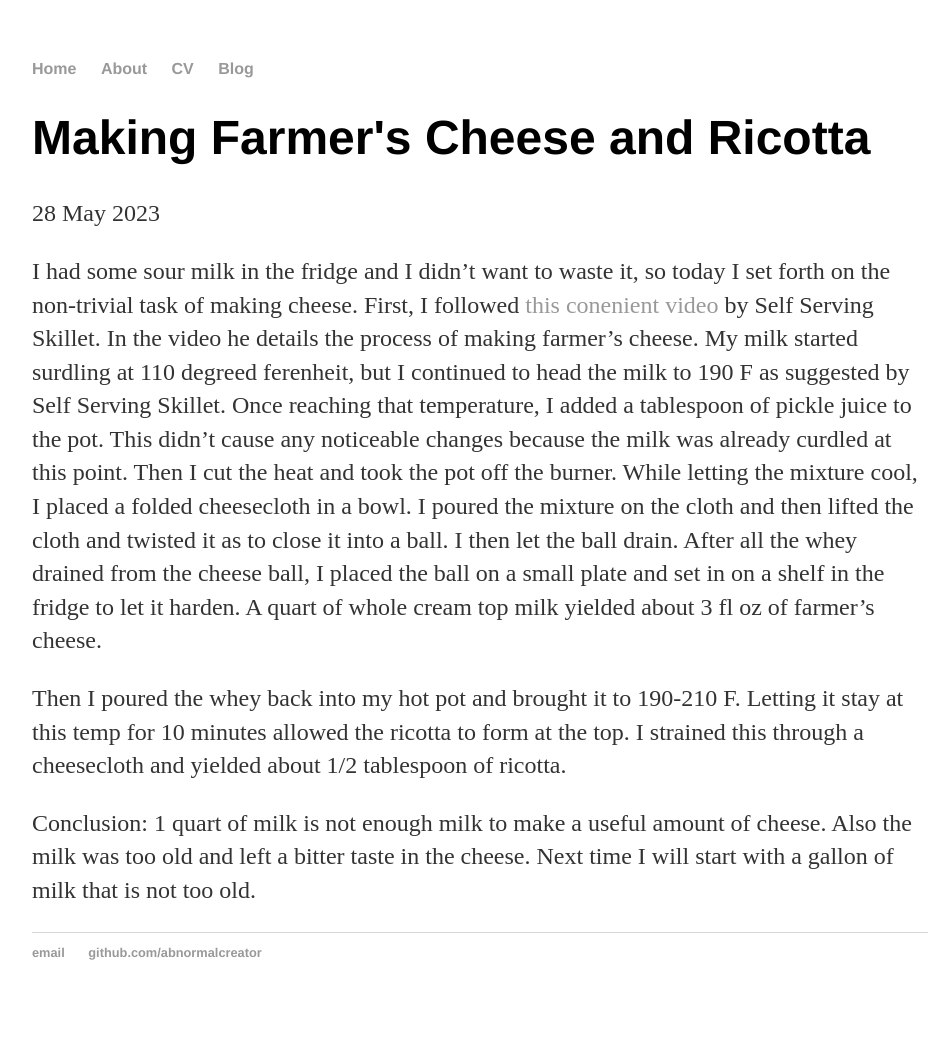
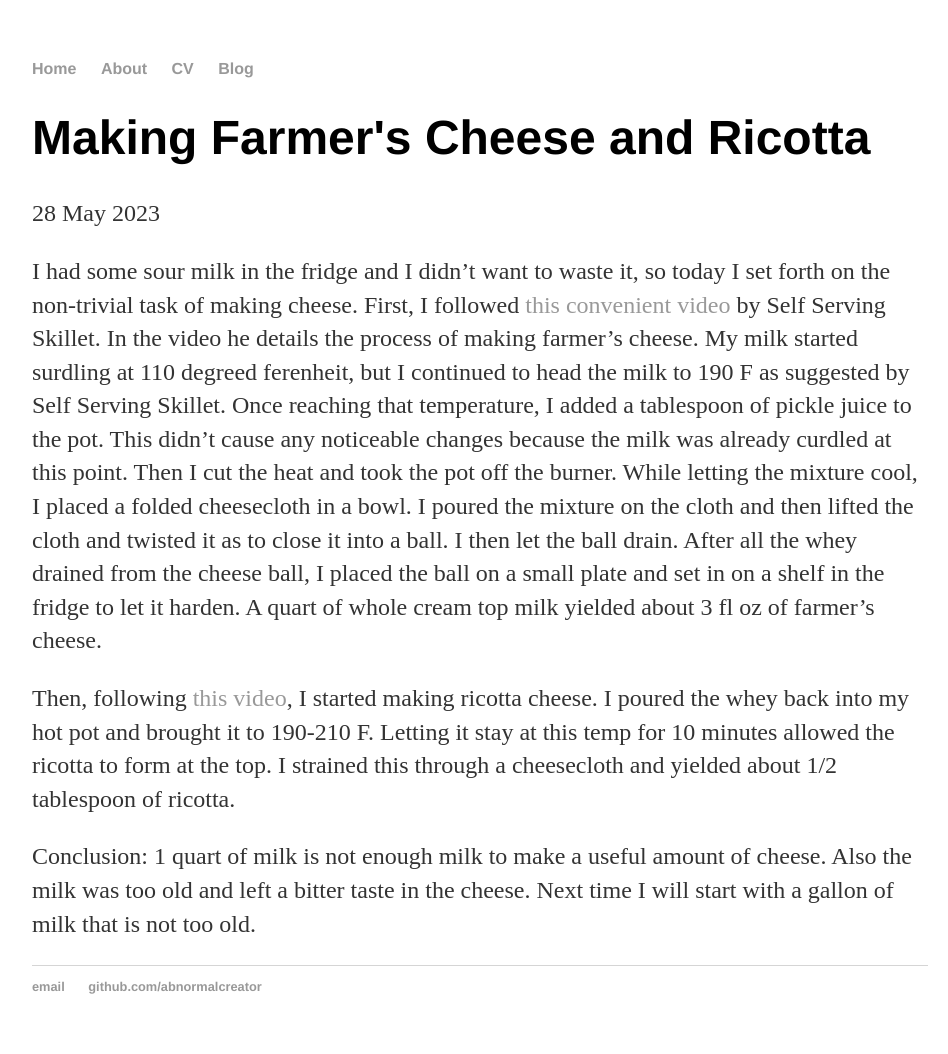
Before and after one commit to abnormalcreator/abnormalcreator.github.io, a Jekyll site: the page built from _posts/2023-05-28-cheese.md, in a window 1280 px wide. Shown: the whole page, without its empty margins (160-1108 px from the left). Built offline with Jekyll 4.4.1, drawn with Linux system fonts in a browser that asks for light colours; before the commit the page ends 1020 px from its top, so only the background shows below that.

Commit message:
Update 2023-05-28-cheese.md
changed some links

```diff
--- a/_posts/2023-05-28-cheese.md
+++ b/_posts/2023-05-28-cheese.md
@@ -4,8 +4,8 @@
 date: 2023-05-28
 ---
 
-I had some sour milk in the fridge and I didn't want to waste it, so today I set forth on the non-trivial task of making cheese. First, I followed [this conenient video](https://www.youtube.com/watch?v=TjRfDquHg94&t=371&ab_channel=SelfServingSkillet) by Self Serving Skillet. In the video he details the process of making farmer's cheese. My milk started surdling at 110 degreed ferenheit, but I continued to head the milk to 190 F as suggested by Self Serving Skillet. Once reaching that temperature, I added a tablespoon of pickle juice to the pot. This didn't cause any noticeable changes because the milk was already curdled at this point. Then I cut the heat and took the pot off the burner. While letting the mixture cool, I placed a folded cheesecloth in a bowl. I poured the mixture on the cloth and then lifted the cloth and twisted it as to close it into a ball. I then let the ball drain. After all the whey drained from the cheese ball, I placed the ball on a small plate and set in on a shelf in the fridge to let it harden. A quart of whole cream top milk yielded about 3 fl oz of farmer's cheese.
+I had some sour milk in the fridge and I didn't want to waste it, so today I set forth on the non-trivial task of making cheese. First, I followed [this convenient video](https://youtu.be/JAm7XmYognY) by Self Serving Skillet. In the video he details the process of making farmer's cheese. My milk started surdling at 110 degreed ferenheit, but I continued to head the milk to 190 F as suggested by Self Serving Skillet. Once reaching that temperature, I added a tablespoon of pickle juice to the pot. This didn't cause any noticeable changes because the milk was already curdled at this point. Then I cut the heat and took the pot off the burner. While letting the mixture cool, I placed a folded cheesecloth in a bowl. I poured the mixture on the cloth and then lifted the cloth and twisted it as to close it into a ball. I then let the ball drain. After all the whey drained from the cheese ball, I placed the ball on a small plate and set in on a shelf in the fridge to let it harden. A quart of whole cream top milk yielded about 3 fl oz of farmer's cheese.
 
-Then I poured the whey back into my hot pot and brought it to 190-210 F. Letting it stay at this temp for 10 minutes allowed the ricotta to form at the top. I strained this through a cheesecloth and yielded about 1/2 tablespoon of ricotta.
+Then, following [this video](https://youtu.be/TjRfDquHg94), I started making ricotta cheese. I poured the whey back into my hot pot and brought it to 190-210 F. Letting it stay at this temp for 10 minutes allowed the ricotta to form at the top. I strained this through a cheesecloth and yielded about 1/2 tablespoon of ricotta.
 
 Conclusion: 1 quart of milk is not enough milk to make a useful amount of cheese. Also the milk was too old and left a bitter taste in the cheese. Next time I will start with a gallon of milk that is not too old.
```
